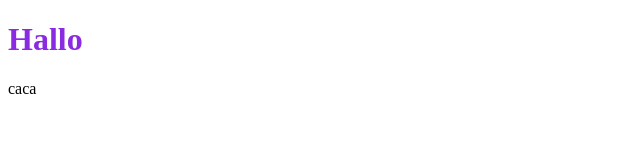
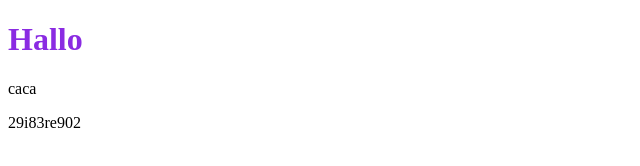
Before and after one commit to Nerolpb/test2, a plain HTML site: page index.html in a window 1280 px wide. Shown: the full height of the page, 0-640 px from the left. Drawn offline with Linux system fonts and the light colour scheme.

Commit message:
added number

```diff
--- a/index.html
+++ b/index.html
@@ -13,5 +13,7 @@
 
 <p>caca</p>
 
+<p>29i83re902</p>
+
 </body>
 </html>
```
